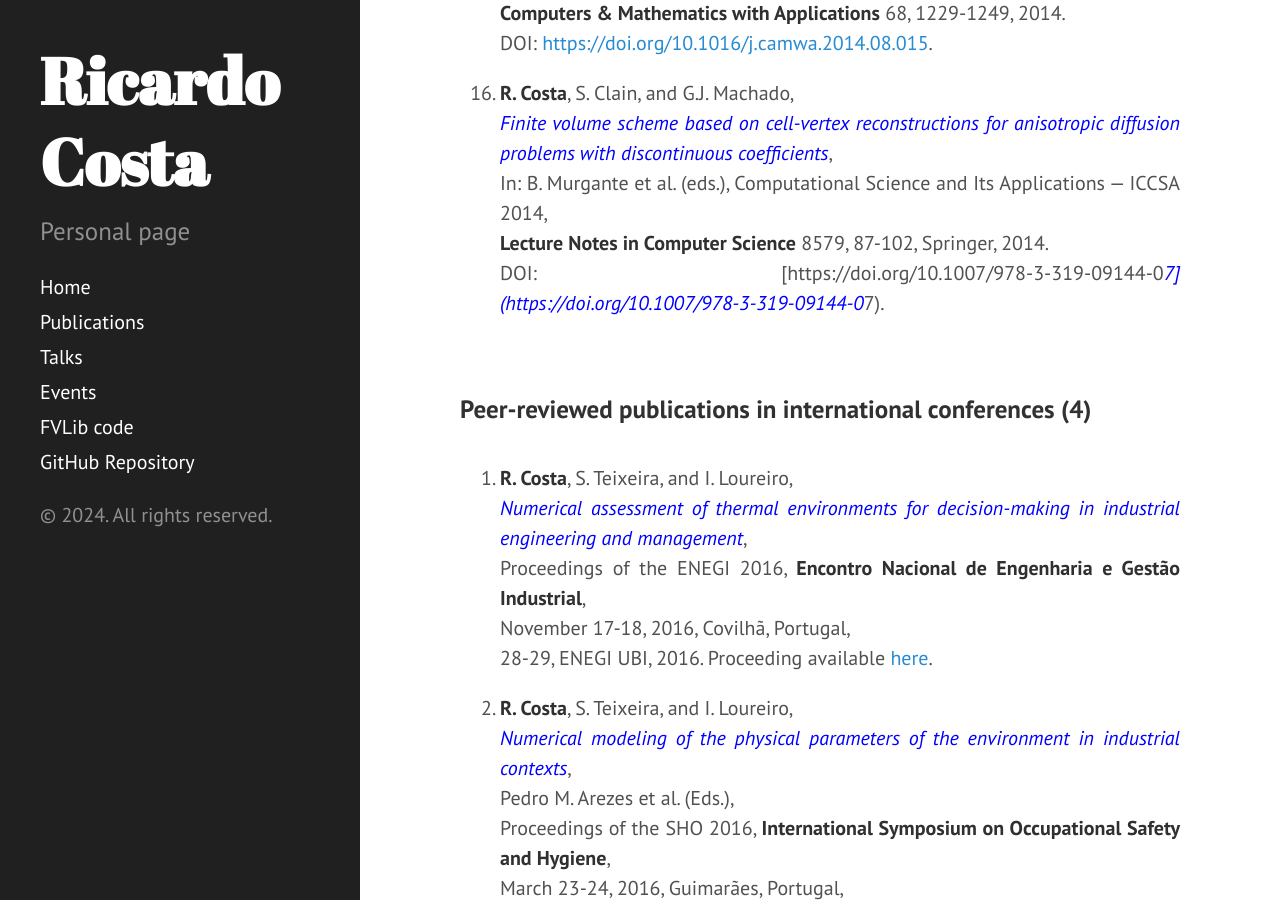
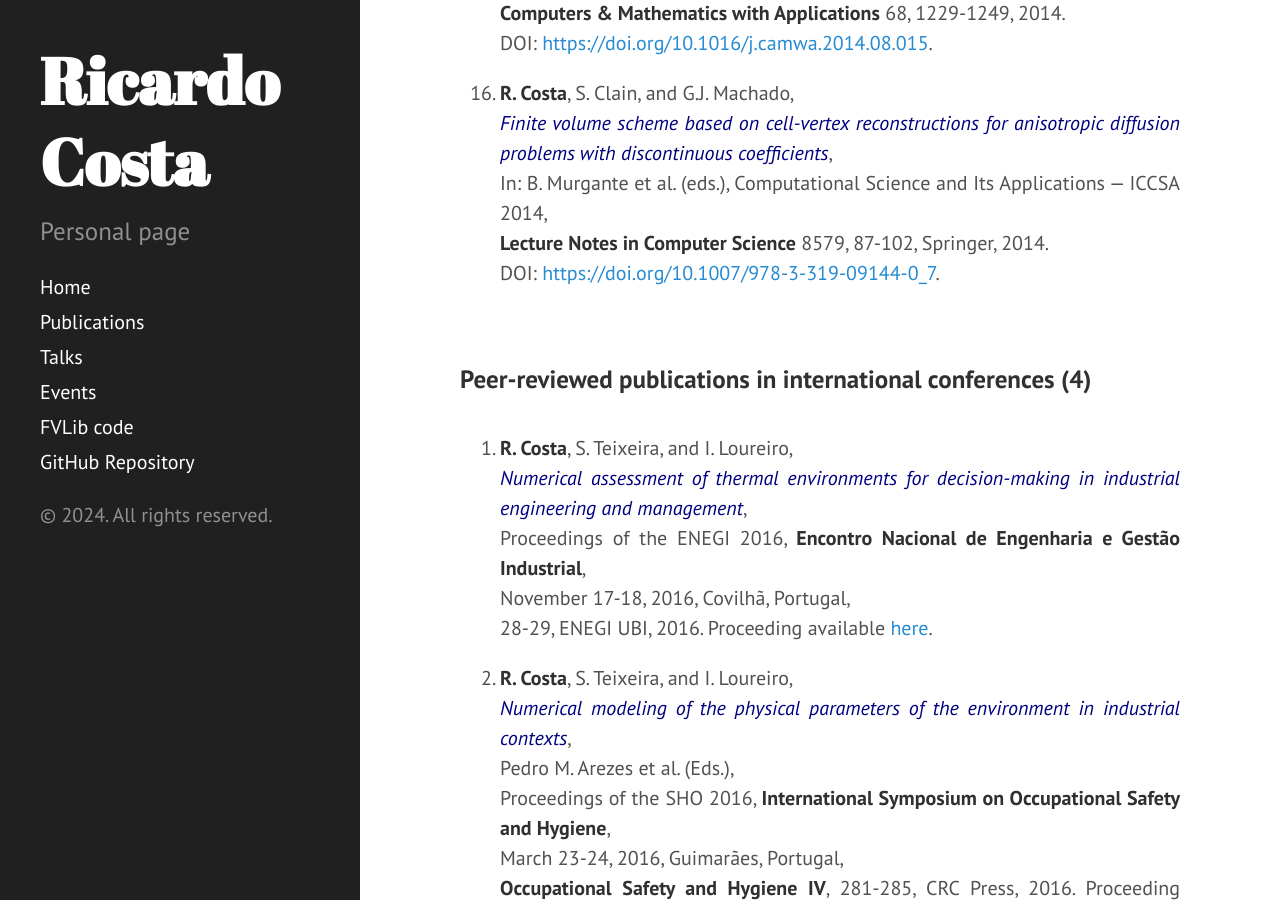
Before and after one commit to ricardodpcosta/ricardodpcosta.github.io, a Jekyll site: the page built from publications.md, in a window 1280 px wide and 900 px high, scrolled down 2701 px. Built offline with Jekyll 4.4.1, drawn with Linux system fonts in a browser that asks for light colours; Markdown is read by kramdown in place of the engine named in the settings.

Commit message:
Update publications.md

```diff
--- a/publications.md
+++ b/publications.md
@@ -8,12 +8,12 @@ title: Publications
 <p style="margin-bottom: 1cm;"></p>
 
 1. J. Castro, J.M. Nóbrega, and **R. Costa**,\
-<span style="color:blue">_Computational framework to model the selective laser sintering process_</span>,\
+<span style="color:navy">_Computational framework to model the selective laser sintering process_</span>,\
 **Materials** 17(8), 1845, 2024.\
 DOI: [https://doi.org/10.3390/ma17081845](https://doi.org/10.3390/ma17081845).
 
 1. **R. Costa**, S. Clain, G.J. Machado, J.M. Nóbrega, H. Beirão da Veiga, and F. Crispo,\
-<span style="color:blue">_Imposing general slip conditions on curved boundaries for 3D incompressible flows with a very high-order accurate finite volume scheme on polygonal meshes_</span>,\
+<span style="color:navy">_Imposing general slip conditions on curved boundaries for 3D incompressible flows with a very high-order accurate finite volume scheme on polygonal meshes_</span>,\
 **Computer Methods in Applied Mechanics and Engineering** 415, 116274, 2023.\
 DOI: [https://doi.org/10.1016/j.cma.2023.116274](https://doi.org/10.1016/j.cma.2023.116274).
 
@@ -23,70 +23,70 @@ Computational modelling of the selective laser sintering process,\
 DOI: [https://doi.org/10.1063/5.0159825](https://doi.org/10.1063/5.0159825).
 
 1. B. Ramôa, **R. Costa**, F. Chinesta, and J.M. Nóbrega,\
-<span style="color:blue">_A semi-automatic approach based on the method of manufactured solutions to assess the convergence order in OpenFOAM_</span>,\
+<span style="color:navy">_A semi-automatic approach based on the method of manufactured solutions to assess the convergence order in OpenFOAM_</span>,\
 **OpenFOAM Journal** 2, 148-165, 2022.\
 DOI: [https://doi.org/10.51560/ofj.v2.75](https://doi.org/10.51560/ofj.v2.75).
 
 1. **R. Costa**, S. Clain, G.J. Machado, and J.M. Nóbrega,\
-<span style="color:blue">_Very high-order accurate finite volume method for the steady-state incompressible Navier-Stokes equations with polygonal meshes on arbitrary curved boundaries_</span>,\
+<span style="color:navy">_Very high-order accurate finite volume method for the steady-state incompressible Navier-Stokes equations with polygonal meshes on arbitrary curved boundaries_</span>,\
 **Computer Methods in Applied Mechanics and Engineering** 396, 115064, 2022.\
 DOI: [https://doi.org/10.1016/j.cma.2022.115064](https://doi.org/10.1016/j.cma.2022.115064).
 
 1. **R. Costa**, J.M. Nóbrega, S. Clain, and G.J. Machado,\
-<span style="color:blue">_High-order accurate conjugate heat transfer solutions with a finite volume method in anisotropic meshes with application in polymer processing_</span>,\
+<span style="color:navy">_High-order accurate conjugate heat transfer solutions with a finite volume method in anisotropic meshes with application in polymer processing_</span>,\
 **International Journal for Numerical Methods in Engineering** 123(4), 1146-1185, 2022.\
 DOI: [https://doi.org/10.1002/nme.6892](https://doi.org/10.1002/nme.6892).
 
 1. **R. Costa**, J.M. Nóbrega, S. Clain, and G.J. Machado,\
-<span style="color:blue">_Efficient very high-order accurate polyhedral mesh finite volume scheme for 3D conjugate heat transfer problems in curved domains_</span>,\
+<span style="color:navy">_Efficient very high-order accurate polyhedral mesh finite volume scheme for 3D conjugate heat transfer problems in curved domains_</span>,\
 **Journal of Computational Physics**, 445, 110604, 2021.\
 DOI: [https://doi.org/10.1016/j.jcp.2021.110604](https://doi.org/10.1016/j.jcp.2021.110604).
 
 1. **R. Costa**, J.M. Nóbrega, S. Clain, and G.J. Machado,\
-<span style="color:blue">_Very high-order accurate polygonal mesh finite volume scheme for conjugate heat transfer problems with curved interfaces and imperfect contacts_</span>,\
+<span style="color:navy">_Very high-order accurate polygonal mesh finite volume scheme for conjugate heat transfer problems with curved interfaces and imperfect contacts_</span>,\
 **Computer Methods in Applied Mechanics and Engineering** 357, 112560, 2019.\
 DOI: [https://doi.org/10.1016/j.cma.2019.07.029](https://doi.org/10.1016/j.cma.2019.07.029).
 
 1. **R. Costa**, J.M. Nóbrega, S. Clain, G.J. Machado, and R. Loubère,\
-<span style="color:blue">_Very high-order accurate finite volume scheme for the convection-diffusion equation with general boundary conditions on arbitrary curved domains_</span>,\
+<span style="color:navy">_Very high-order accurate finite volume scheme for the convection-diffusion equation with general boundary conditions on arbitrary curved domains_</span>,\
 **International Journal for Numerical Methods in Engineering** 117(2), 188-220, 2019.\
 DOI: [https://doi.org/10.1002/nme.5953](https://doi.org/10.1002/nme.5953).
 
 1. **R. Costa**, S. Clain, R. Loubère, and G.J. Machado,\
-<span style="color:blue">_Very high-order accurate finite volume scheme on curved boundaries for the two-dimensional steady-state convection-diffusion equation with Dirichlet condition_</span>,\
+<span style="color:navy">_Very high-order accurate finite volume scheme on curved boundaries for the two-dimensional steady-state convection-diffusion equation with Dirichlet condition_</span>,\
 **Applied Mathematical Modelling** 54, 752-767, 2018.\
 DOI: [https://doi.org/10.1016/j.apm.2017.10.016](https://doi.org/10.1016/j.apm.2017.10.016).
 
 1. **R. Costa**, S. Clain, and G.J. Machado,\
-<span style="color:blue">_A sixth-order finite volume method for the steady-state incompressible Stokes equations on staggered unstructured meshes_</span>,\
+<span style="color:navy">_A sixth-order finite volume method for the steady-state incompressible Stokes equations on staggered unstructured meshes_</span>,\
 **Journal of Computational Physics** 349, 501-527, 2017.\
 DOI: [https://doi.org/10.1016/j.jcp.2017.07.047](https://doi.org/10.1016/j.jcp.2017.07.047).
 
 1. **R. Costa**, S. Clain, G.J. Machado, and R. Loubère,\
-<span style="color:blue">_A very-high order accurate staggered finite volume scheme for the stationary incompressible Navier-Stokes and Euler equations on unstructured meshes_</span>,\
+<span style="color:navy">_A very-high order accurate staggered finite volume scheme for the stationary incompressible Navier-Stokes and Euler equations on unstructured meshes_</span>,\
 **Journal of Scientific Computing** 71, 1375-1411, 2017.\
 DOI: [https://doi.org/10.1007/s10915-016-0348-9](https://doi.org/10.1007/s10915-016-0348-9).
 
 1. S. Clain, C. Reis, **R. Costa**, J. Figueiredo, M.A. Baptista, and J. Miranda,\
-<span style="color:blue">_Second-order finite volume with hydrostatic reconstruction for tsunami simulation_</span>,\
+<span style="color:navy">_Second-order finite volume with hydrostatic reconstruction for tsunami simulation_</span>,\
 **Journal of Advances in Modeling Earth Systems** 8(4), 1691-1713, 2016.\
 DOI: [https://doi.org/10.1002/2015MS000603](https://doi.org/10.1002/2015MS000603).
 
 1. **R. Costa**, S. Clain, and G.J. Machado,\
-<span style="color:blue">_Sixth-order finite volume method for the 1D biharmonic operator: application to the intramedullary nail simulation_</span>,\
+<span style="color:navy">_Sixth-order finite volume method for the 1D biharmonic operator: application to the intramedullary nail simulation_</span>,\
 **International Journal of Applied Mathematics and Computer Science** 25(3), 529-537, 2015.\
 DOI: [https://doi.org/10.1515/amcs-2015-0039](https://doi.org/10.1515/amcs-2015-0039).
 
 1. **R. Costa**, S. Clain, and G.J. Machado,\
-<span style="color:blue">_New cell-vertex reconstruction for finite volume scheme: application to the convection-diffusion-reaction equation_</span>,\
+<span style="color:navy">_New cell-vertex reconstruction for finite volume scheme: application to the convection-diffusion-reaction equation_</span>,\
 **Computers & Mathematics with Applications** 68, 1229-1249, 2014.\
 DOI: [https://doi.org/10.1016/j.camwa.2014.08.015](https://doi.org/10.1016/j.camwa.2014.08.015).
 
 1. **R. Costa**, S. Clain, and G.J. Machado,\
-<span style="color:blue">_Finite volume scheme based on cell-vertex reconstructions for anisotropic diffusion problems with discontinuous coefficients_</span>,\
+<span style="color:navy">_Finite volume scheme based on cell-vertex reconstructions for anisotropic diffusion problems with discontinuous coefficients_</span>,\
 In: B. Murgante et al. (eds.), Computational Science and Its Applications — ICCSA 2014,\
 **Lecture Notes in Computer Science** 8579, 87-102, Springer, 2014.\
-DOI: [https://doi.org/10.1007/978-3-319-09144-0<span style="color:blue">_7](https://doi.org/10.1007/978-3-319-09144-0_</span>7).
+DOI: [https://doi.org/10.1007/978-3-319-09144-0_7](https://doi.org/10.1007/978-3-319-09144-0_7).
 
 <p style="margin-bottom: 2cm;"></p>
 
@@ -95,14 +95,14 @@ DOI: [https://doi.org/10.1007/978-3-319-09144-0<span style="color:blue">_7](http
 <p style="margin-bottom: 1cm;"></p>
 
 1. **R. Costa**, S. Teixeira, and I. Loureiro,\
-<span style="color:blue">_Numerical assessment of thermal environments for decision-making in industrial engineering and management_</span>,\
+<span style="color:navy">_Numerical assessment of thermal environments for decision-making in industrial engineering and management_</span>,\
 Proceedings of the ENEGI 2016, **Encontro Nacional de Engenharia e Gestão Industrial**,\
 November 17-18, 2016, Covilhã, Portugal,\
 28-29, ENEGI UBI, 2016.
 Proceeding available [here](https://www.ubi.pt/Ficheiros/Paginas/684/Proceedings.pdf).
 
 1. **R. Costa**, S. Teixeira, and I. Loureiro,\
-<span style="color:blue">_Numerical modeling of the physical parameters of the environment in industrial contexts_</span>,\
+<span style="color:navy">_Numerical modeling of the physical parameters of the environment in industrial contexts_</span>,\
 Pedro M. Arezes et al. (Eds.),\
 Proceedings of the SHO 2016, **International Symposium on Occupational Safety and Hygiene**,\
 March 23-24, 2016, Guimarães, Portugal,\
@@ -110,14 +110,14 @@ March 23-24, 2016, Guimarães, Portugal,\
 Proceeding available [here](http://doi.org/10.1201/B21172-56).
 
 1. **R. Costa**, S. Clain, and G.J. Machado,\
-<span style="color:blue">_6-th order finite volume approximations for the Stokes equations with a curved boundary_</span>,\
+<span style="color:navy">_6-th order finite volume approximations for the Stokes equations with a curved boundary_</span>,\
 Proceedings of the SYMCOMP 2015, **2nd International Conference on Numerical and Symbolic Computation: Developments and Applications**,\
 March 26-27, 2015, Faro, Portugal,\
 365-382, APMTAC, 2015.
 Proceeding available [here](http://repositorium.sdum.uminho.pt/handle/1822/35092).
 
 1. **R. Costa**, S. Clain, and G.J. Machado,\
-<span style="color:blue">_Bending of a beam with finite volume schemes_</span>,\
+<span style="color:navy">_Bending of a beam with finite volume schemes_</span>,\
 Proceedings of the SYMCOMP 2013, **International Conference on Algebraic and Symbolic Computation**,\
 September 9-10, 2013, Lisbon, Portugal,\
 207-218, APMTAC, 2014.
```
